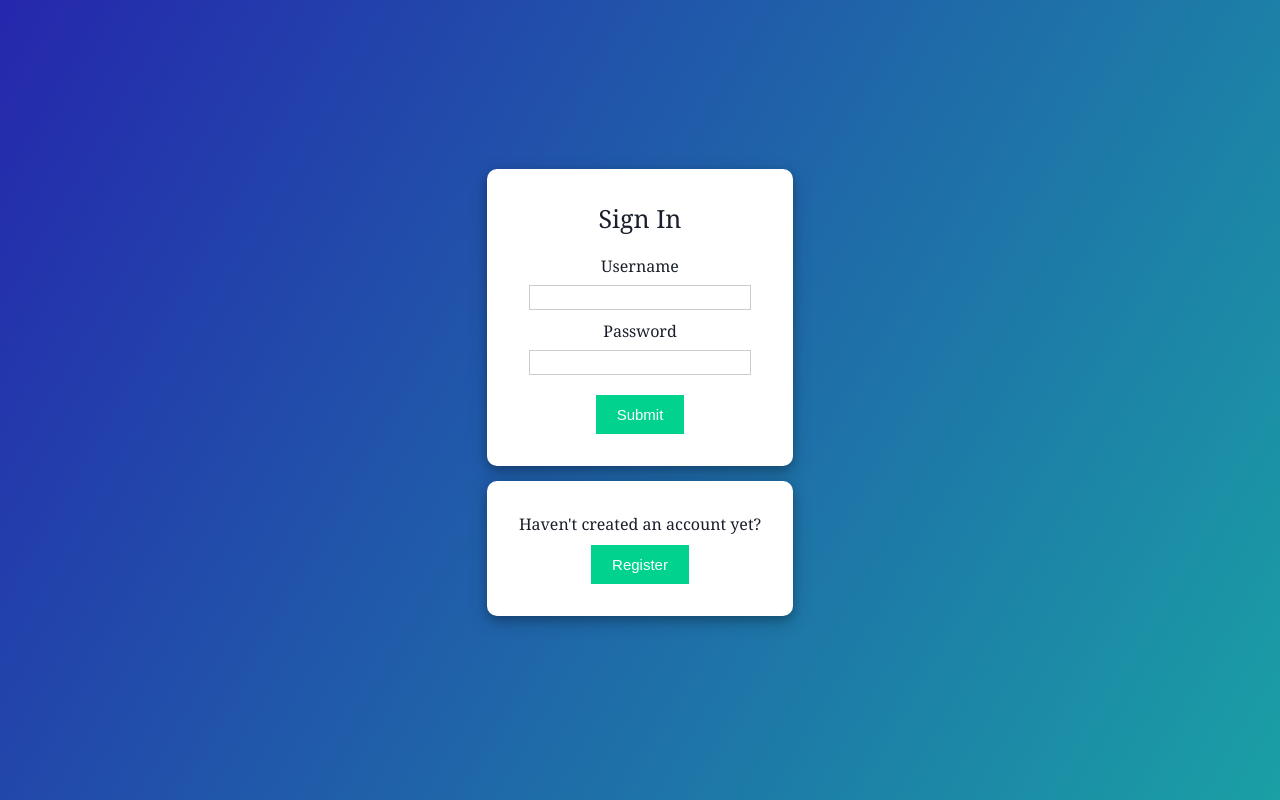
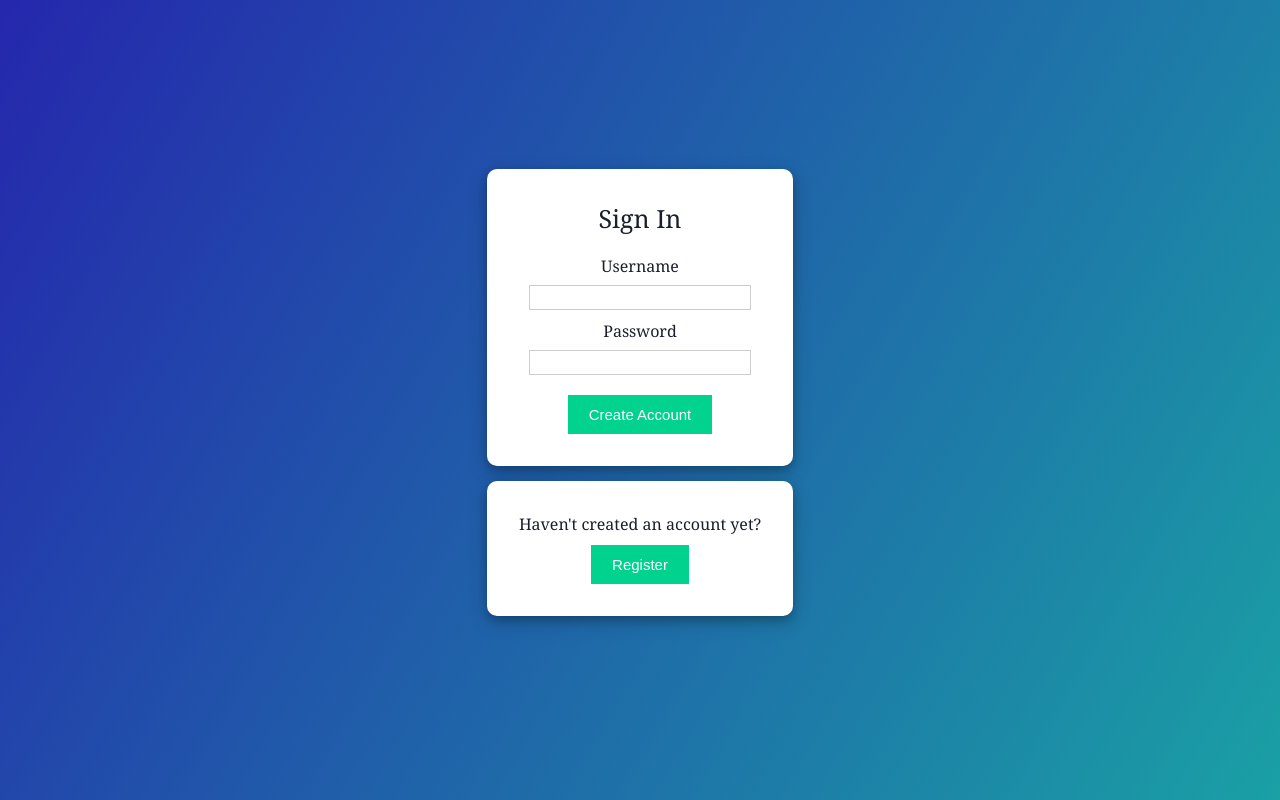
Before and after one commit to mmateen19/4353Project, a React (Create React App) app in the folder gasprice-app/: page / in a window 1280 px wide. Built offline with nearby package versions, Linux system fonts and the light colour scheme.

Commit message:
Login Route to Profile

```diff
--- a/gasprice-app/src/components/Login.jsx
+++ b/gasprice-app/src/components/Login.jsx
@@ -2,6 +2,9 @@
 import React, {useState} from "react";
 import {Link} from "react-router-dom"
 import "./Login.css";
+
+
+import {useNavigate} from 'react-router-dom';
 
 const Login = () => {
 
@@ -22,6 +25,10 @@ const Login = () => {
       username: "user2",
       password: "pass2",
     },
+    {
+      username: "a",
+      password: "a",
+    }
   ];
 
   const errors = {
@@ -34,6 +41,7 @@ const Login = () => {
       <div className="error">{errorMessages.message}</div>
     );
 
+  const navigate = useNavigate();
   const handleLogin = (event) => {
     //prevent page reload
     event.preventDefault();
@@ -47,6 +55,7 @@ const Login = () => {
         setErrorMessages({ name: "pass", message: errors.pass });
       } else {
         setIsLogin(true);
+        navigate("/Profile")
       }
     } else {
       //username not found
@@ -76,9 +85,7 @@ const Login = () => {
             <input type="password" name="pass" required />
             {renderErrorMessage("pass")}
           </div>
-          <div onClick={handleLogin} className="button-container">
-            <input type="submit" />
-          </div>
+          <div className = "button-container"><input onClick = {handleLogin} type = 'submit' value='Create Account'/> </div>
         </form>
       </div>
       <div className="display-container">
--- a/gasprice-app/src/index.js
+++ b/gasprice-app/src/index.js
@@ -13,6 +13,7 @@ import {
 
 import Login from './components/Login';
 import Register from './components/Register';
+import Profile from './components/Profile';
 
 
 const rootElement = document.getElementById('root');
@@ -25,7 +26,7 @@ ReactDOM.render (
 
             <Route path="login" element={<Login />} />
             <Route path="register" element={<Register />} />
-
+            <Route path="home" element={<Profile/>} />
         </Routes>
 
     </BrowserRouter>,
```
Also changed, not shown: gasprice-app/src/components/Profile.jsx (renamed from gasprice-app/src/components/Profile.js).
